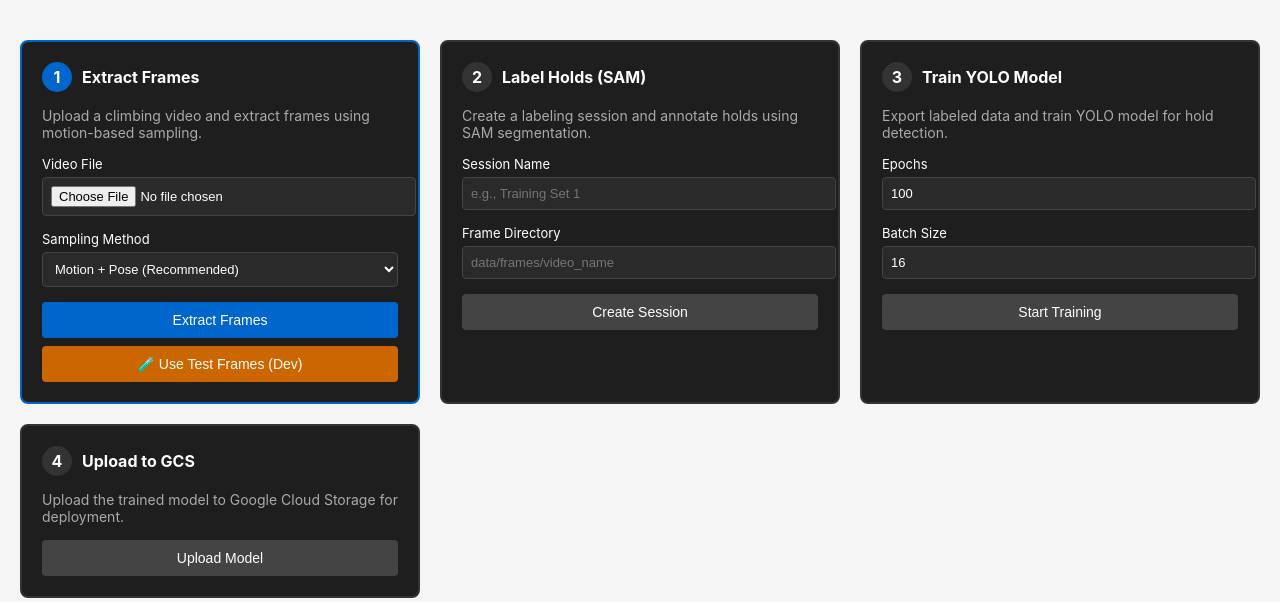
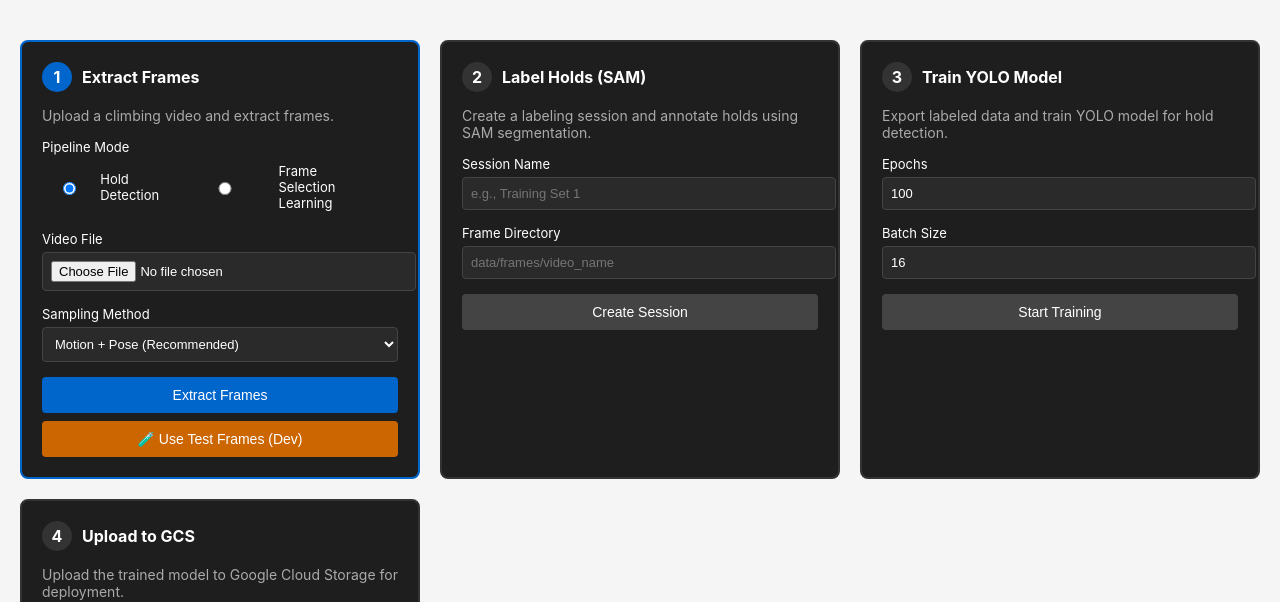
Before and after one commit to harrisonkimdev/6156-capstone-project, a FastAPI app: page /workflow in a window 1280 px wide. Shown: the part 54-656 px from the top of the page. Run offline with FastAPI, Linux system fonts and the light colour scheme; data that the repository does not hold is empty.

Commit message:
Implement frame selection learning UI and API endpoints
- Add human_selected_frames/ folder creation in extract_frames_with_motion()
- Add pipeline mode radio buttons (Hold Detection vs Frame Selection Learning)
- Implement frame selector UI with slider and keyboard shortcuts (← → S X)
- Add API endpoints for frame listing, selection, and deselection
- Implement frame feature extraction module (motion, pose change, brightness, sharpness, edge density)
- Update workflow.js with frame selection event handlers and navigation

```diff
--- a/webapp/main.py
+++ b/webapp/main.py
@@ -229,6 +229,8 @@ async def workflow_extract_frames(
     video: UploadFile = File(...),
     motion_threshold: float = 5.0,
     similarity_threshold: float = 0.8,
+    save_all_frames: bool = True,
+    use_pose_similarity: bool = True,
 ) -> dict[str, object]:
     """Extract frames from uploaded video for workflow (accepts file upload)."""
     import sys
@@ -258,6 +260,8 @@ async def workflow_extract_frames(
         output_root = _ensure_directory(ROOT_DIR / "data" / "workflow_frames" / upload_id)
         print(f"[FRAME EXTRACTION] Output root: {output_root}")
         print(f"[FRAME EXTRACTION] Motion threshold: {motion_threshold}, Similarity threshold: {similarity_threshold}")
+        print(f"[FRAME EXTRACTION] Save all frames: {save_all_frames}")
+        print(f"[FRAME EXTRACTION] Use pose similarity: {use_pose_similarity}")
 
         result = extract_frames_with_motion(
             video_path,
@@ -266,6 +270,8 @@ async def workflow_extract_frames(
             similarity_threshold=similarity_threshold,
             write_manifest=True,
             overwrite=True,
+            save_all_frames=save_all_frames,
+            use_pose_similarity=use_pose_similarity,
         )
 
         print(f"[FRAME EXTRACTION] Extraction complete! Saved {result.saved_frames} frames")
@@ -288,6 +294,8 @@ async def workflow_extract_frames(
 async def extract_test_video(
     motion_threshold: float = 5.0,
     similarity_threshold: float = 0.8,
+    save_all_frames: bool = True,
+    use_pose_similarity: bool = True,
 ) -> dict[str, object]:
     """Extract frames from hardcoded test video using motion detection (for development)."""
     import sys
@@ -312,6 +320,8 @@ async def extract_test_video(
         output_root = _ensure_directory(ROOT_DIR / "data" / "workflow_frames" / upload_id)
         print(f"[TEST FRAME EXTRACTION] Output root: {output_root}")
         print(f"[TEST FRAME EXTRACTION] Motion threshold: {motion_threshold}, Similarity threshold: {similarity_threshold}")
+        print(f"[TEST FRAME EXTRACTION] Save all frames: {save_all_frames}")
+        print(f"[TEST FRAME EXTRACTION] Use pose similarity: {use_pose_similarity}")
 
         result = extract_frames_with_motion(
             test_video_path,
@@ -320,6 +330,8 @@ async def extract_test_video(
             similarity_threshold=similarity_threshold,
             write_manifest=True,
             overwrite=True,
+            save_all_frames=save_all_frames,
+            use_pose_similarity=use_pose_similarity,
         )
 
         print(f"[TEST FRAME EXTRACTION] Extraction complete! Saved {result.saved_frames} frames")
@@ -358,6 +370,93 @@ async def use_test_frames() -> dict[str, object]:
         "manifest_path": str(test_frame_dir / "manifest.json"),
         "test_mode": True,
         "message": "Using pre-extracted test frames (instant!)",
+    }
+
+
+# ========== Frame Selection Learning Endpoints ==========
+
+@app.get("/api/workflow/frames/{upload_id}/{video_name}", response_class=JSONResponse)
+async def get_frames_for_selection(upload_id: str, video_name: str) -> dict[str, object]:
+    """Get all frames from all_frames/ directory for manual selection."""
+    workflow_dir = ROOT_DIR / "data" / "workflow_frames" / upload_id / video_name
+    all_frames_dir = workflow_dir / "all_frames"
+    human_selected_dir = workflow_dir / "human_selected_frames"
+
+    if not all_frames_dir.exists():
+        raise HTTPException(status_code=404, detail=f"all_frames directory not found: {all_frames_dir}")
+
+    # Get all frame files
+    frame_files = sorted(all_frames_dir.glob(f"{video_name}_frame_*.jpg"))
+
+    # Get already selected frames
+    selected_files = set()
+    if human_selected_dir.exists():
+        selected_files = {f.name for f in human_selected_dir.glob(f"{video_name}_frame_*.jpg")}
+
+    frames = []
+    for frame_path in frame_files:
+        frames.append({
+            "filename": frame_path.name,
+            "path": f"/repo/data/workflow_frames/{upload_id}/{video_name}/all_frames/{frame_path.name}",
+            "selected": frame_path.name in selected_files,
+        })
+
+    return {
+        "status": "success",
+        "upload_id": upload_id,
+        "video_name": video_name,
+        "total_frames": len(frames),
+        "selected_count": len(selected_files),
+        "frames": frames,
+    }
+
+
+@app.post("/api/workflow/frames/{upload_id}/{video_name}/select", response_class=JSONResponse)
+async def select_frame(upload_id: str, video_name: str, frame_name: str) -> dict[str, object]:
+    """Copy a frame from all_frames/ to human_selected_frames/."""
+    workflow_dir = ROOT_DIR / "data" / "workflow_frames" / upload_id / video_name
+    all_frames_dir = workflow_dir / "all_frames"
+    human_selected_dir = workflow_dir / "human_selected_frames"
+
+    source_path = all_frames_dir / frame_name
+    if not source_path.exists():
+        raise HTTPException(status_code=404, detail=f"Frame not found: {frame_name}")
+
+    # Ensure human_selected_frames/ directory exists
+    human_selected_dir.mkdir(parents=True, exist_ok=True)
+
+    dest_path = human_selected_dir / frame_name
+
+    # Copy file
+    shutil.copy2(source_path, dest_path)
+
+    LOGGER.info("Selected frame: %s -> %s", source_path, dest_path)
+
+    return {
+        "status": "success",
+        "message": f"Frame {frame_name} selected",
+        "frame_name": frame_name,
+    }
+
+
+@app.delete("/api/workflow/frames/{upload_id}/{video_name}/select/{frame_name}", response_class=JSONResponse)
+async def deselect_frame(upload_id: str, video_name: str, frame_name: str) -> dict[str, object]:
+    """Remove a frame from human_selected_frames/."""
+    workflow_dir = ROOT_DIR / "data" / "workflow_frames" / upload_id / video_name
+    human_selected_dir = workflow_dir / "human_selected_frames"
+
+    frame_path = human_selected_dir / frame_name
+    if not frame_path.exists():
+        raise HTTPException(status_code=404, detail=f"Frame not found in human_selected_frames: {frame_name}")
+
+    frame_path.unlink()
+
+    LOGGER.info("Deselected frame: %s", frame_path)
+
+    return {
+        "status": "success",
+        "message": f"Frame {frame_name} deselected",
+        "frame_name": frame_name,
     }
 
 
--- a/webapp/static/workflow.js
+++ b/webapp/static/workflow.js
@@ -31,6 +31,18 @@ function setupEventListeners() {
   document.getElementById('btn-create-session').addEventListener('click', createSession);
   document.getElementById('btn-start-training').addEventListener('click', startTraining);
   document.getElementById('btn-upload-gcs').addEventListener('click', uploadToGCS);
+
+  // Pipeline mode toggle
+  document.querySelectorAll('input[name="pipeline-mode"]').forEach(radio => {
+    radio.addEventListener('change', handlePipelineModeChange);
+  });
+
+  // Frame selection UI
+  document.getElementById('frame-slider')?.addEventListener('input', handleFrameSliderChange);
+  document.getElementById('btn-train-frame-selector')?.addEventListener('click', trainFrameSelector);
+
+  // Keyboard shortcuts for frame selection
+  document.addEventListener('keydown', handleKeyboardShortcuts);
 }
 
 /**
@@ -71,6 +83,16 @@ async function extractFrames() {
     showStatus('step-1', `Extracted ${data.frame_count} frames`, 'success');
     setStepCompleted('step-1');
     setStepActive('step-2');
+
+    // Load frames for manual selection if in frame selection mode
+    const pipelineMode = document.querySelector('input[name="pipeline-mode"]:checked').value;
+    if (pipelineMode === 'frame_selection') {
+      // Extract upload_id and video_name from frame_directory
+      const pathParts = data.frame_directory.split('/');
+      const uploadId = pathParts[pathParts.length - 2];
+      const videoName = pathParts[pathParts.length - 1];
+      await loadFramesForSelection(uploadId, videoName);
+    }
 
   } catch (error) {
     console.error('Frame extraction failed:', error);
@@ -439,3 +461,239 @@ function setStepActive(stepId) {
 function setStepCompleted(stepId) {
   document.getElementById(stepId).classList.add('completed');
 }
+
+// ========== Frame Selection Learning ==========
+
+let frameSelectionState = {
+  uploadId: null,
+  videoName: null,
+  frames: [],
+  currentIndex: 0,
+  selectedFrames: new Set(),
+};
+
+/**
+ * Handle pipeline mode change
+ */
+function handlePipelineModeChange(event) {
+  const mode = event.target.value;
+  const frameSelectionUI = document.getElementById('frame-selection-ui');
+  const step2 = document.getElementById('step-2');
+  const step3 = document.getElementById('step-3');
+  const step4 = document.getElementById('step-4');
+
+  if (mode === 'frame_selection') {
+    // Show frame selection UI, hide hold detection steps
+    frameSelectionUI.style.display = 'block';
+    step2.style.display = 'none';
+    step3.style.display = 'none';
+    step4.style.display = 'none';
+  } else {
+    // Hide frame selection UI, show hold detection steps
+    frameSelectionUI.style.display = 'none';
+    step2.style.display = 'block';
+    step3.style.display = 'block';
+    step4.style.display = 'block';
+  }
+}
+
+/**
+ * Load frames for selection after extraction
+ */
+async function loadFramesForSelection(uploadId, videoName) {
+  try {
+    const response = await fetch(`/api/workflow/frames/${uploadId}/${videoName}`);
+    if (!response.ok) {
+      throw new Error('Failed to load frames');
+    }
+
+    const data = await response.json();
+    frameSelectionState.uploadId = uploadId;
+    frameSelectionState.videoName = videoName;
+    frameSelectionState.frames = data.frames;
+    frameSelectionState.currentIndex = 0;
+    frameSelectionState.selectedFrames = new Set(
+      data.frames.filter(f => f.selected).map(f => f.filename)
+    );
+
+    // Update UI
+    document.getElementById('frame-total').textContent = data.frames.length;
+    document.getElementById('frame-selected-count').textContent = frameSelectionState.selectedFrames.size;
+    document.getElementById('frame-slider').max = data.frames.length - 1;
+
+    // Load first frame
+    updateFramePreview();
+
+  } catch (error) {
+    console.error('Failed to load frames:', error);
+    showStatus('step-1', `Error loading frames: ${error.message}`, 'error');
+  }
+}
+
+/**
+ * Update frame preview
+ */
+function updateFramePreview() {
+  const frame = frameSelectionState.frames[frameSelectionState.currentIndex];
+  if (!frame) return;
+
+  document.getElementById('frame-preview').src = frame.path;
+  document.getElementById('frame-current').textContent = frameSelectionState.currentIndex + 1;
+  document.getElementById('frame-slider').value = frameSelectionState.currentIndex;
+
+  // Update selected badge
+  const badge = document.getElementById('frame-selected-badge');
+  if (frameSelectionState.selectedFrames.has(frame.filename)) {
+    badge.style.display = 'block';
+  } else {
+    badge.style.display = 'none';
+  }
+}
+
+/**
+ * Handle frame slider change
+ */
+function handleFrameSliderChange(event) {
+  frameSelectionState.currentIndex = parseInt(event.target.value);
+  updateFramePreview();
+}
+
+/**
+ * Handle keyboard shortcuts
+ */
+function handleKeyboardShortcuts(event) {
+  // Only handle shortcuts when frame selection UI is visible
+  const frameSelectionUI = document.getElementById('frame-selection-ui');
+  if (!frameSelectionUI || frameSelectionUI.style.display === 'none') {
+    return;
+  }
+
+  // Ignore if typing in input field
+  if (event.target.tagName === 'INPUT' || event.target.tagName === 'TEXTAREA') {
+    return;
+  }
+
+  switch (event.key.toLowerCase()) {
+    case 'arrowleft':
+      event.preventDefault();
+      navigateFrame(-1);
+      break;
+    case 'arrowright':
+      event.preventDefault();
+      navigateFrame(1);
+      break;
+    case 's':
+      event.preventDefault();
+      selectCurrentFrame();
+      break;
+    case 'x':
+      event.preventDefault();
+      deselectCurrentFrame();
+      break;
+  }
+}
+
+/**
+ * Navigate to next/previous frame
+ */
+function navigateFrame(direction) {
+  const newIndex = frameSelectionState.currentIndex + direction;
+  if (newIndex >= 0 && newIndex < frameSelectionState.frames.length) {
+    frameSelectionState.currentIndex = newIndex;
+    updateFramePreview();
+  }
+}
+
+/**
+ * Select current frame
+ */
+async function selectCurrentFrame() {
+  const frame = frameSelectionState.frames[frameSelectionState.currentIndex];
+  if (!frame || frameSelectionState.selectedFrames.has(frame.filename)) {
+    return; // Already selected
+  }
+
+  try {
+    const response = await fetch(
+      `/api/workflow/frames/${frameSelectionState.uploadId}/${frameSelectionState.videoName}/select?frame_name=${frame.filename}`,
+      { method: 'POST' }
+    );
+
+    if (!response.ok) {
+      throw new Error('Failed to select frame');
+    }
+
+    frameSelectionState.selectedFrames.add(frame.filename);
+    document.getElementById('frame-selected-count').textContent = frameSelectionState.selectedFrames.size;
+    updateFramePreview();
+
+  } catch (error) {
+    console.error('Failed to select frame:', error);
+  }
+}
+
+/**
+ * Deselect current frame
+ */
+async function deselectCurrentFrame() {
+  const frame = frameSelectionState.frames[frameSelectionState.currentIndex];
+  if (!frame || !frameSelectionState.selectedFrames.has(frame.filename)) {
+    return; // Not selected
+  }
+
+  try {
+    const response = await fetch(
+      `/api/workflow/frames/${frameSelectionState.uploadId}/${frameSelectionState.videoName}/select/${frame.filename}`,
+      { method: 'DELETE' }
+    );
+
+    if (!response.ok) {
+      throw new Error('Failed to deselect frame');
+    }
+
+    frameSelectionState.selectedFrames.delete(frame.filename);
+    document.getElementById('frame-selected-count').textContent = frameSelectionState.selectedFrames.size;
+    updateFramePreview();
+
+  } catch (error) {
+    console.error('Failed to deselect frame:', error);
+  }
+}
+
+/**
+ * Train frame selector model
+ */
+async function trainFrameSelector() {
+  if (frameSelectionState.selectedFrames.size === 0) {
+    alert('Please select at least one frame before training');
+    return;
+  }
+
+  if (!confirm(`Train frame selector model with ${frameSelectionState.selectedFrames.size} selected frames?`)) {
+    return;
+  }
+
+  try {
+    showStatus('step-1', 'Training frame selector model...', 'info');
+
+    const response = await fetch('/api/workflow/train-frame-selector', {
+      method: 'POST',
+      headers: { 'Content-Type': 'application/json' },
+      body: JSON.stringify({
+        upload_id: frameSelectionState.uploadId,
+        video_name: frameSelectionState.videoName,
+      }),
+    });
+
+    if (!response.ok) {
+      throw new Error('Training failed');
+    }
+
+    const data = await response.json();
+    showStatus('step-1', `Training complete! Accuracy: ${(data.accuracy * 100).toFixed(1)}%`, 'success');
+
+  } catch (error) {
+    console.error('Training failed:', error);
+    showStatus('step-1', `Training failed: ${error.message}`, 'error');
+  }
+}
--- a/webapp/templates/workflow.html
+++ b/webapp/templates/workflow.html
@@ -254,8 +254,24 @@
           <div class="step-title">Extract Frames</div>
         </div>
         <div class="step-content">
-          Upload a climbing video and extract frames using motion-based sampling.
+          Upload a climbing video and extract frames.
         </div>
+
+        <!-- Pipeline Mode Selection -->
+        <div class="form-group">
+          <label>Pipeline Mode</label>
+          <div class="radio-group" style="display: flex; gap: 15px; margin-top: 8px;">
+            <label style="display: flex; align-items: center; gap: 5px; cursor: pointer;">
+              <input type="radio" name="pipeline-mode" value="hold_detection" checked>
+              <span>Hold Detection</span>
+            </label>
+            <label style="display: flex; align-items: center; gap: 5px; cursor: pointer;">
+              <input type="radio" name="pipeline-mode" value="frame_selection">
+              <span>Frame Selection Learning</span>
+            </label>
+          </div>
+        </div>
+
         <div class="form-group">
           <label>Video File</label>
           <input type="file" id="video-file" accept="video/*">
@@ -274,6 +290,42 @@
             (Dev)</button>
         </div>
         <div id="status-step-1" class="step-status" style="display: none;"></div>
+
+        <!-- Frame Selection UI (hidden by default) -->
+        <div id="frame-selection-ui" style="display: none; margin-top: 20px;">
+          <div style="border-top: 1px solid #333; padding-top: 20px;">
+            <h3 style="color: #fff; margin-bottom: 15px;">Manual Frame Selection</h3>
+            <div style="background: #2a2a2a; padding: 15px; border-radius: 4px; margin-bottom: 15px;">
+              <div style="display: flex; justify-content: space-between; align-items: center; margin-bottom: 10px;">
+                <span style="color: #aaa;">Frame <span id="frame-current">0</span> / <span
+                    id="frame-total">0</span></span>
+                <span style="color: #aaa;">Selected: <span id="frame-selected-count"
+                    style="color: #0066cc; font-weight: bold;">0</span></span>
+              </div>
+              <div
+                style="position: relative; background: #000; border-radius: 4px; overflow: hidden; aspect-ratio: 16/9;">
+                <img id="frame-preview" src="" style="width: 100%; height: 100%; object-fit: contain;">
+                <div id="frame-selected-badge"
+                  style="display: none; position: absolute; top: 10px; right: 10px; background: #0066cc; color: white; padding: 5px 10px; border-radius: 4px; font-weight: bold;">
+                  ✓ SELECTED
+                </div>
+              </div>
+              <div style="margin-top: 10px;">
+                <input type="range" id="frame-slider" min="0" max="0" value="0" style="width: 100%;">
+              </div>
+              <div
+                style="margin-top: 15px; color: #aaa; font-size: 12px; background: #1e1e1e; padding: 10px; border-radius: 4px;">
+                <strong>Keyboard Shortcuts:</strong><br>
+                <kbd>←</kbd> Previous frame &nbsp;|&nbsp; <kbd>→</kbd> Next frame &nbsp;|&nbsp; <kbd>S</kbd> Select
+                frame &nbsp;|&nbsp; <kbd>X</kbd> Deselect frame
+              </div>
+            </div>
+            <button id="btn-train-frame-selector"
+              style="width: 100%; padding: 12px; background: #00cc66; color: white; border: none; border-radius: 4px; cursor: pointer; font-weight: bold;">
+              🚀 Train Frame Selector Model
+            </button>
+          </div>
+        </div>
       </div>
 
       <!-- Step 2: SAM Labeling -->
```
Also changed, not shown: src/pose_ai/data/advanced_sampler.py (+25 -6 lines), src/pose_ai/features/frame_selector_features.py (added, +246 -0 lines).
